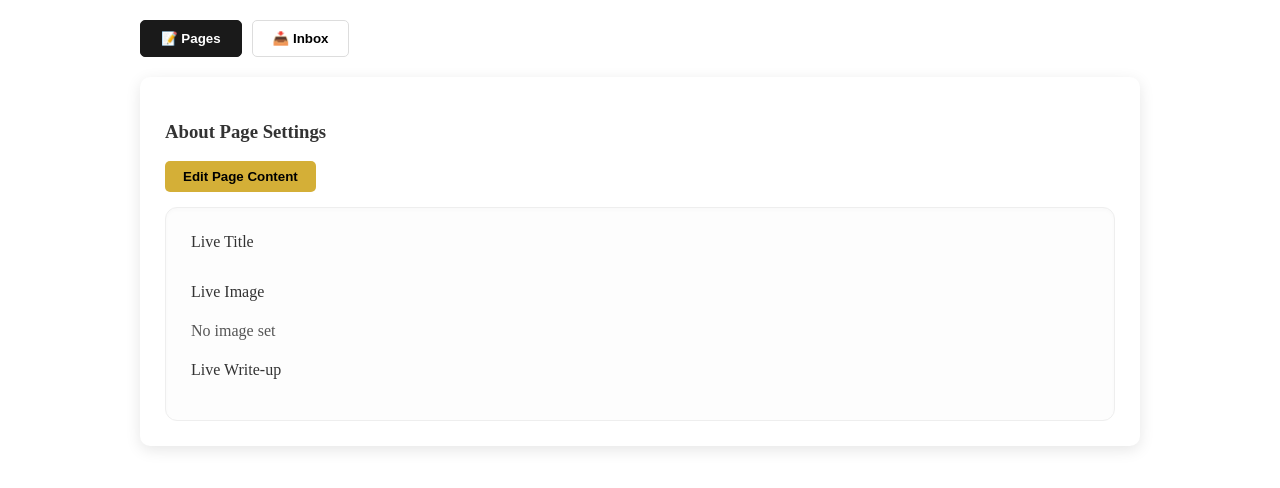
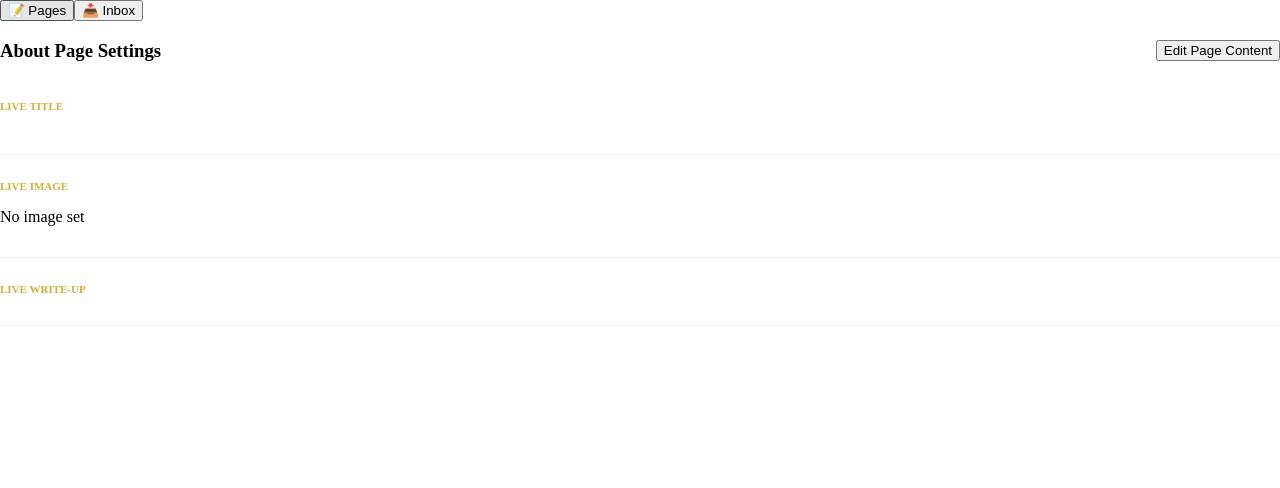
Before and after one commit to nwadikeekene4-lab/New-project-1, a React (Vite) app in the folder firstclient-frontend/: page /admin/cms in a window 1280 px wide. Shown: the top 488 px of the page. Built offline with nearby package versions, Linux system fonts and the light colour scheme; no server answers; sample sign-in values are in the browser's storage.

Commit message:
Update AdminCMS.css

```diff
--- a/firstclient-frontend/src/admin/AdminCMS.css
+++ b/firstclient-frontend/src/admin/AdminCMS.css
@@ -1,150 +1,39 @@
-/* --- CORE LAYOUT (From your old CSS) --- */
-.essence-cms-container {
-  padding: 20px;
-  color: #333;
-  max-width: 1000px;
-  margin: 0 auto;
-}
-
-.cms-tab-bar {
+/* Add these to your AdminCMS.css */
+.preview-header-main {
   display: flex;
-  gap: 10px;
+  justify-content: space-between;
+  align-items: center;
   margin-bottom: 20px;
 }
 
-.cms-tab-bar button {
-  padding: 10px 20px;
-  border: 1px solid #ddd;
-  border-radius: 5px;
-  background: white;
-  cursor: pointer;
-  font-weight: 600;
-  transition: 0.3s;
+.preview-item {
+  margin-bottom: 25px;
+  padding-bottom: 15px;
+  border-bottom: 1px solid #f0f0f0;
 }
 
-.cms-tab-bar button.active {
-  background: #1a1a1a;
-  color: white;
-  border-color: #1a1a1a;
+.preview-label {
+  display: block;
+  font-size: 11px;
+  text-transform: uppercase;
+  color: #d4af37;
+  font-weight: 800;
+  margin-bottom: 8px;
 }
 
-.cms-section-card {
-  background: white;
-  padding: 25px;
-  border-radius: 10px;
-  box-shadow: 0 4px 15px rgba(0,0,0,0.1);
-}
-
-/* --- FORM STYLES --- */
-.form-group {
-  display: flex;
-  flex-direction: column;
-  gap: 15px;
-}
-
-.form-group label {
-  font-weight: bold;
-  font-size: 14px;
-  color: #555;
-}
-
-.form-group input, .form-group textarea {
-  padding: 12px;
-  border: 1px solid #ccc;
-  border-radius: 5px;
-  width: 100%;
-  font-size: 16px;
-}
-
-/* --- LIVE PREVIEW CARD (The Professional Look) --- */
-.cms-live-preview {
-  background: #fdfdfd;
-  border: 1px solid #eee;
-  border-radius: 12px;
-  overflow: hidden;
-  margin-top: 15px;
-  box-shadow: inset 0 2px 4px rgba(0,0,0,0.02);
-}
-
-.preview-header {
-  background: #1a1a1a;
-  color: #fff;
-  padding: 15px 20px;
-  display: flex;
-  justify-content: space-between;
-  align-items: center;
-}
-
-.edit-toggle-btn {
-  background: #d4af37;
-  border: none;
-  padding: 8px 18px;
-  border-radius: 5px;
-  font-weight: bold;
-  cursor: pointer;
-  color: #000;
-  transition: 0.3s;
-}
-
-.preview-body {
-  padding: 25px;
-}
-
-.preview-body h4 {
-  font-size: 24px;
-  margin-bottom: 15px;
+.preview-title-text {
+  font-size: 20px;
   color: #1a1a1a;
 }
 
-.preview-body p {
-  line-height: 1.7;
+.preview-body-text {
+  font-size: 15px;
   color: #555;
   white-space: pre-line;
 }
 
-/* --- ACTION BUTTONS --- */
-.edit-actions {
-  display: flex;
-  gap: 12px;
-  margin-top: 25px;
+.uploading-text {
+  font-size: 12px;
+  color: #228b22;
+  font-weight: 700;
 }
-
-.essence-save-btn {
-  flex: 2;
-  background: #1a1a1a;
-  color: #d4af37;
-  font-weight: bold;
-  padding: 18px;
-  border: 2px solid #d4af37;
-  border-radius: 8px;
-  cursor: pointer;
-  text-transform: uppercase;
-  transition: 0.4s;
-}
-
-.essence-save-btn:hover {
-  background: #d4af37;
-  color: #1a1a1a;
-  box-shadow: 0 0 15px rgba(212, 175, 55, 0.4);
-}
-
-.cancel-btn {
-  flex: 1;
-  background: #f4f4f4;
-  border: 1px solid #ddd;
-  padding: 15px;
-  border-radius: 8px;
-  font-weight: bold;
-  cursor: pointer;
-  color: #666;
-}
-
-/* --- IMAGE PREVIEW --- */
-.cms-preview-img {
-  width: 100%;
-  max-height: 250px;
-  object-fit: cover;
-  border-radius: 8px;
-  margin-bottom: 15px;
-  border: 1px solid #eee;
-}
```
